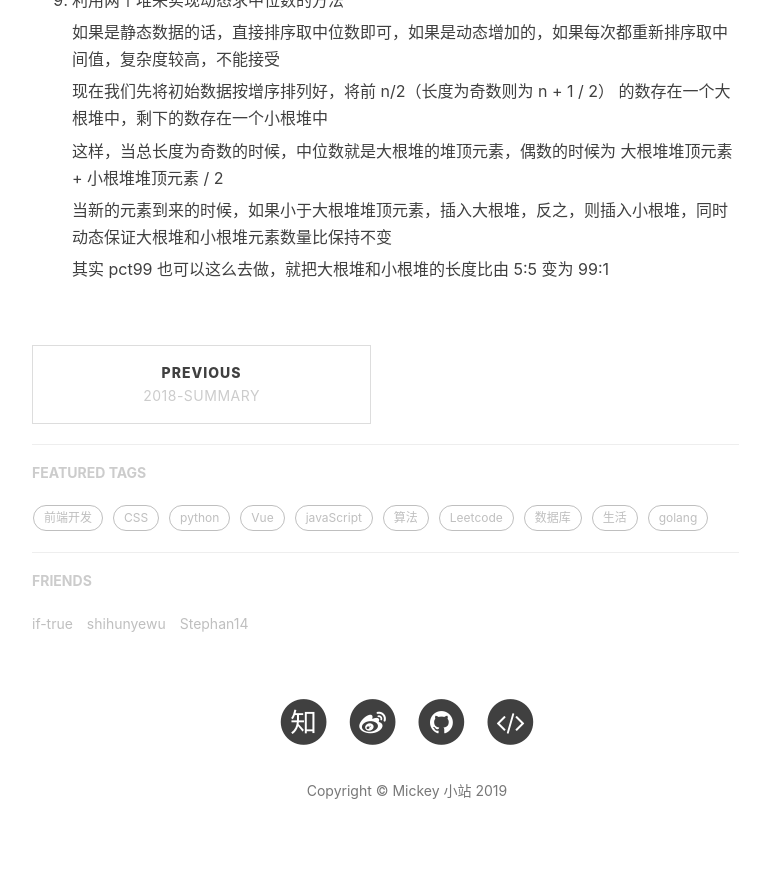
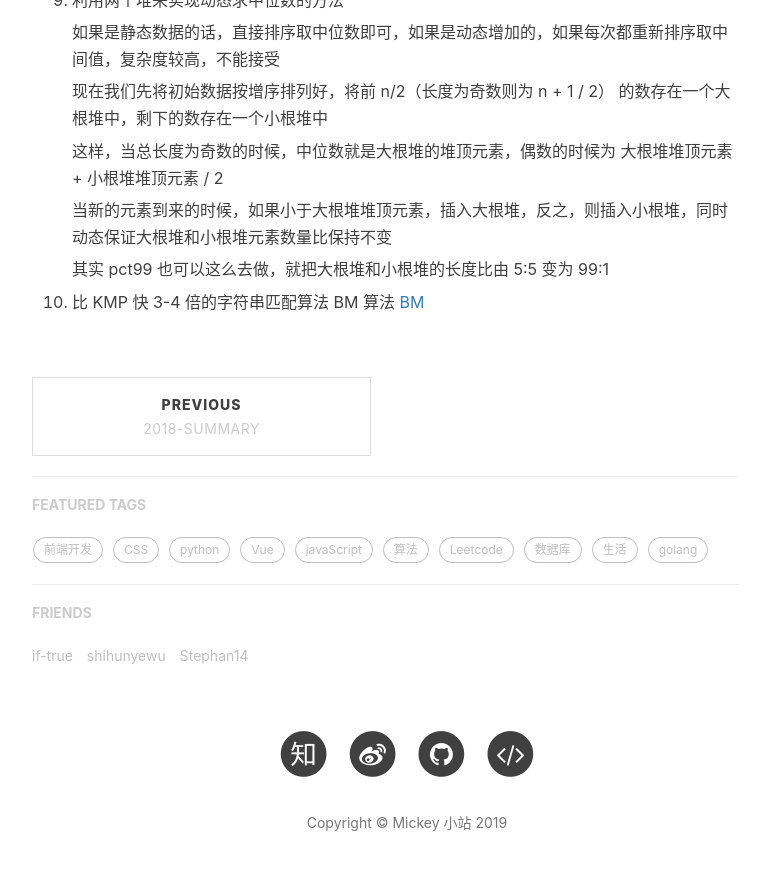
Before and after one commit to mickey0524/mickey0524.github.io, a Jekyll site: the page built from _posts/2019-02-16-jike-algo.md, in a window 1280 px wide and 900 px high, scrolled down 2664 px. Shown: the top 870 px of the window, without its empty margins (233-1003 px from the left). Built offline with Jekyll 4.4.1, drawn with Linux system fonts in a browser that asks for light colours; nearby versions of some CDN libraries; comment, search, counter and statistics services are not loaded.

Commit message:
feat(algo): add jike algo

```diff
--- a/_posts/2019-02-16-jike-algo.md
+++ b/_posts/2019-02-16-jike-algo.md
@@ -119,3 +119,5 @@ tags:
     当新的元素到来的时候，如果小于大根堆堆顶元素，插入大根堆，反之，则插入小根堆，同时动态保证大根堆和小根堆元素数量比保持不变
 
     其实 pct99 也可以这么去做，就把大根堆和小根堆的长度比由 5:5 变为 99:1
+
+10. 比 KMP 快 3-4 倍的字符串匹配算法 BM 算法 [BM](https://time.geekbang.org/column/article/71525#previewimg)
```
